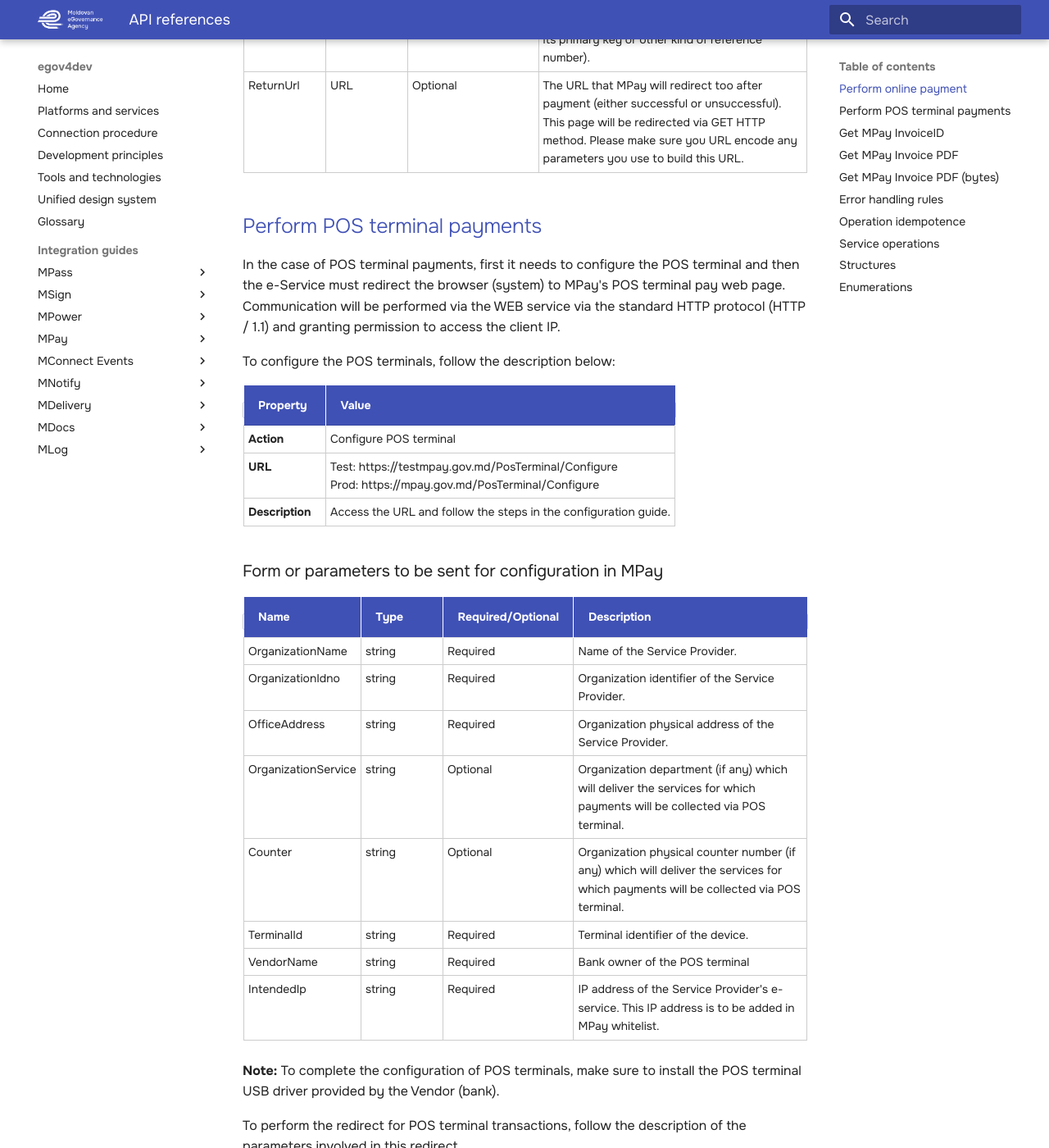
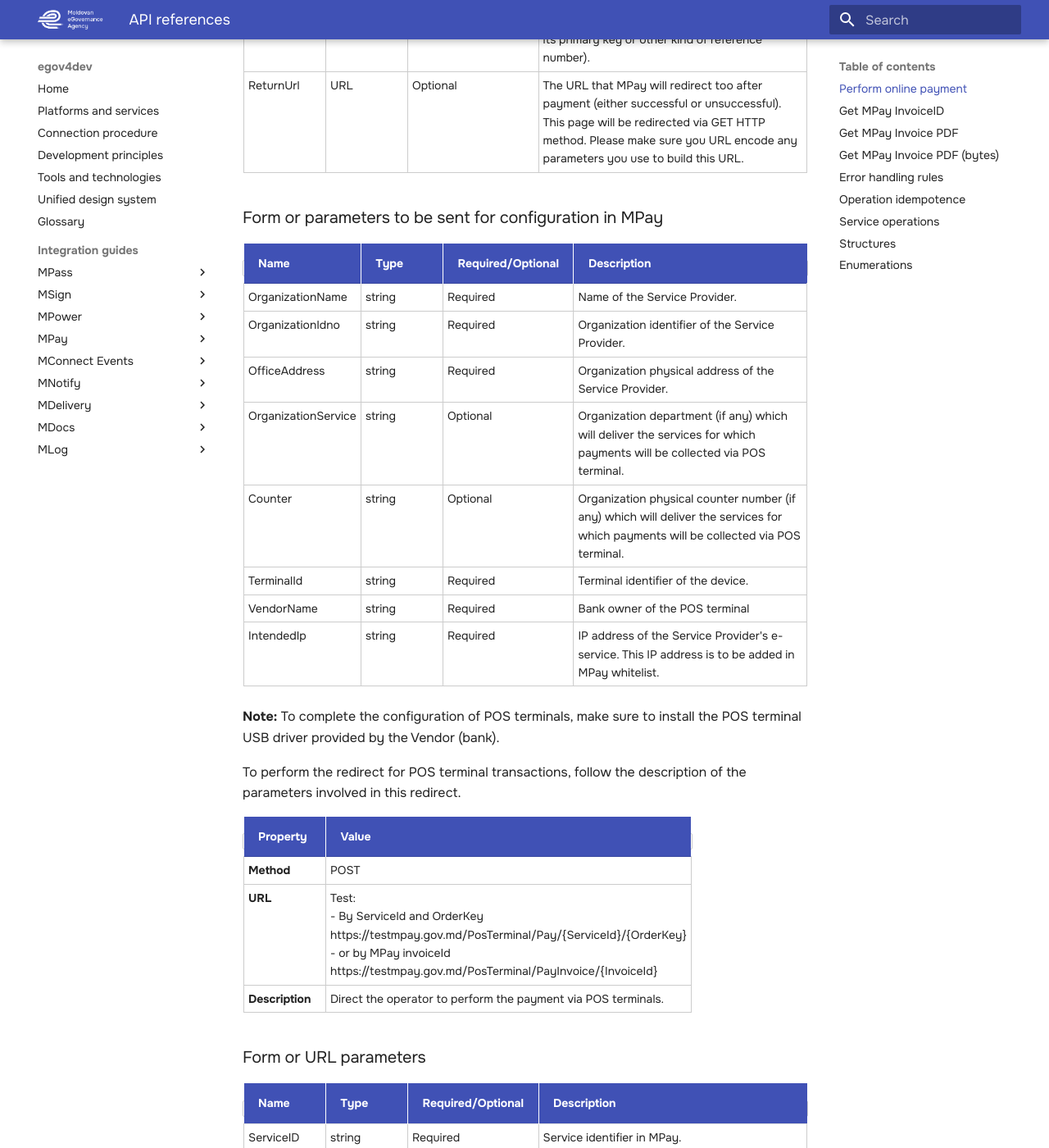
Before and after one commit to egov-moldova/egov4dev, an MkDocs documentation site: the page built from docs/guides/mpay/api-references.md, in a window 1280 px wide and 1400 px high, scrolled down 767 px. Shown: the whole window at 82% size. Built offline with MkDocs 1.6.1 and Material for MkDocs 9.7.7, drawn with Linux system fonts in a browser that asks for light colours; some of the changed text lies outside the part shown.

Commit message:
Update api-references.md

```diff
--- a/docs/guides/mpay/api-references.md
+++ b/docs/guides/mpay/api-references.md
@@ -17,18 +17,6 @@
 | ServiceID | string | Required | Service identifier in MPay. |
 | OrderKey | string | Required | Order key within the service. This must be a uniquely generated key for this order (such as its primary key or other kind of reference number). |
 | ReturnUrl | URL | Optional | The URL that MPay will redirect too after payment (either successful or unsuccessful). This page will be redirected via GET HTTP method. Please make sure you URL encode any parameters you use to build this URL. |
-
-## Perform POS terminal payments
-
-In the case of POS terminal payments, first it needs to configure the POS terminal and then the e-Service must redirect the browser (system) to MPay's POS terminal pay web page. Communication will be performed via the WEB service via the standard HTTP protocol (HTTP / 1.1) and granting permission to access the client IP.
-
-To configure the POS terminals, follow the description below:
-
-| Property | Value |
-|----------|-------|
-| **Action** | Configure POS terminal |
-| **URL** | Test: https://testmpay.gov.md/PosTerminal/Configure<br>Prod: https://mpay.gov.md/PosTerminal/Configure |
-| **Description** | Access the URL and follow the steps in the configuration guide. |
 
 ### Form or parameters to be sent for configuration in MPay
 
@@ -50,7 +38,7 @@
 | Property | Value |
 |----------|-------|
 | **Method** | POST |
-| **URL** | Test:<br>- By ServiceId and OrderKey<br>https://testmpay.gov.md/PosTerminal/Pay/{ServiceId}/{OrderKey}<br>- or by MPay invoiceId<br>https://testmpay.gov.md/PosTerminal/PayInvoice/{InvoiceId}<br><br>Prod:<br>- By ServiceId and OrderKey<br>https://mpay.gov.md/PosTerminal/Pay/{ServiceId}/{OrderKey}<br>- or by MPay InvoiceId<br>https://mpay.gov.md/PosTerminal/PayInvoice/{InvoiceId} |
+| **URL** | Test:<br>- By ServiceId and OrderKey<br>https://testmpay.gov.md/PosTerminal/Pay/{ServiceId}/{OrderKey}<br>- or by MPay invoiceId<br>https://testmpay.gov.md/PosTerminal/PayInvoice/{InvoiceId}|
 | **Description** | Direct the operator to perform the payment via POS terminals. |
 
 ### Form or URL parameters
@@ -70,7 +58,7 @@
 | Property | Value |
 |----------|-------|
 | **Method** | GET |
-| **URL** | Test:<br>https://testmpay.gov.md:8443/api/invoices?serviceID={serviceID}&orderKey={orderKey}<br>Prod:<br>https://mpay.gov.md:8443/api/invoices?serviceID={serviceID}&orderKey={orderKey}<br><br>Swagger:<br>https://testmpay.gov.md:8443/openapi/index.html or<br>https://mpay.gov.md:8443/openapi/index.html |
+| **URL** | Test:<br>https://testmpay.gov.md:8443/api/invoices?serviceID={serviceID}&orderKey={orderKey}<br><br>Swagger:<br>https://testmpay.gov.md:8443/openapi/index.html or<br>https://mpay.gov.md:8443/openapi/index.html |
 | **Description** | E-service can generate MPay InvoiceID and use it for own record or business process (e.g. to print it in the generated order). |
 
 ### Form or URL parameters
@@ -95,7 +83,7 @@
 | Property | Value |
 |----------|-------|
 | **Method** | GET |
-| **URL** | Test:<br>https://testmpay.gov.md:8443/api/Invoices/DownloadInvoicePdf?serviceID={serviceId}&orderKey={ordekey}<br>Prod:<br>https://mpay.gov.md:8443/api/Invoices/DownloadInvoicePdf?serviceID={serviceId}&orderKey={ordekey}<br><br>Swagger:<br>https://testmpay.gov.md:8443/openapi/index.html or<br>https://mpay.gov.md:8443/openapi/index.html |
+| **URL** | Test:<br>https://testmpay.gov.md:8443/api/Invoices/DownloadInvoicePdf?serviceID={serviceId}&orderKey={ordekey}<br><br>Swagger:<br>https://testmpay.gov.md:8443/openapi/index.html or<br>https://mpay.gov.md:8443/openapi/index.html |
 | **Description** | E-service can generate MPay InvoiceID PDF and use it for own business process (e.g., to print it and hand it over to payer). |
 
 ### Form or URL parameters
@@ -116,7 +104,7 @@
 | Property | Value |
 |----------|-------|
 | **Method** | GET |
-| **URL** | Test:<br>https://testmpay.gov.md:8443/api/Invoices/GetPdfInvoiceBytes?serviceID={serviceId}&orderKey={ordekey}<br>Prod:<br>https://mpay.gov.md:8443/api/Invoices/GetPdfInvoiceBytes?serviceID={serviceId}&orderKey={ordekey}<br><br>Swagger:<br>https://testmpay.gov.md:8443/openapi/index.html or<br>https://mpay.gov.md:8443/openapi/index.html |
+| **URL** | Test:<br>https://testmpay.gov.md:8443/api/Invoices/GetPdfInvoiceBytes?serviceID={serviceId}&orderKey={ordekey}<br><br>Swagger:<br>https://testmpay.gov.md:8443/openapi/index.html or<br>https://mpay.gov.md:8443/openapi/index.html |
 | **Description** | E-service can generate MPay InvoiceID PDF in bytes and use it for own business process (e.g., server to server communication). |
 
 ### Form or URL parameters
```
